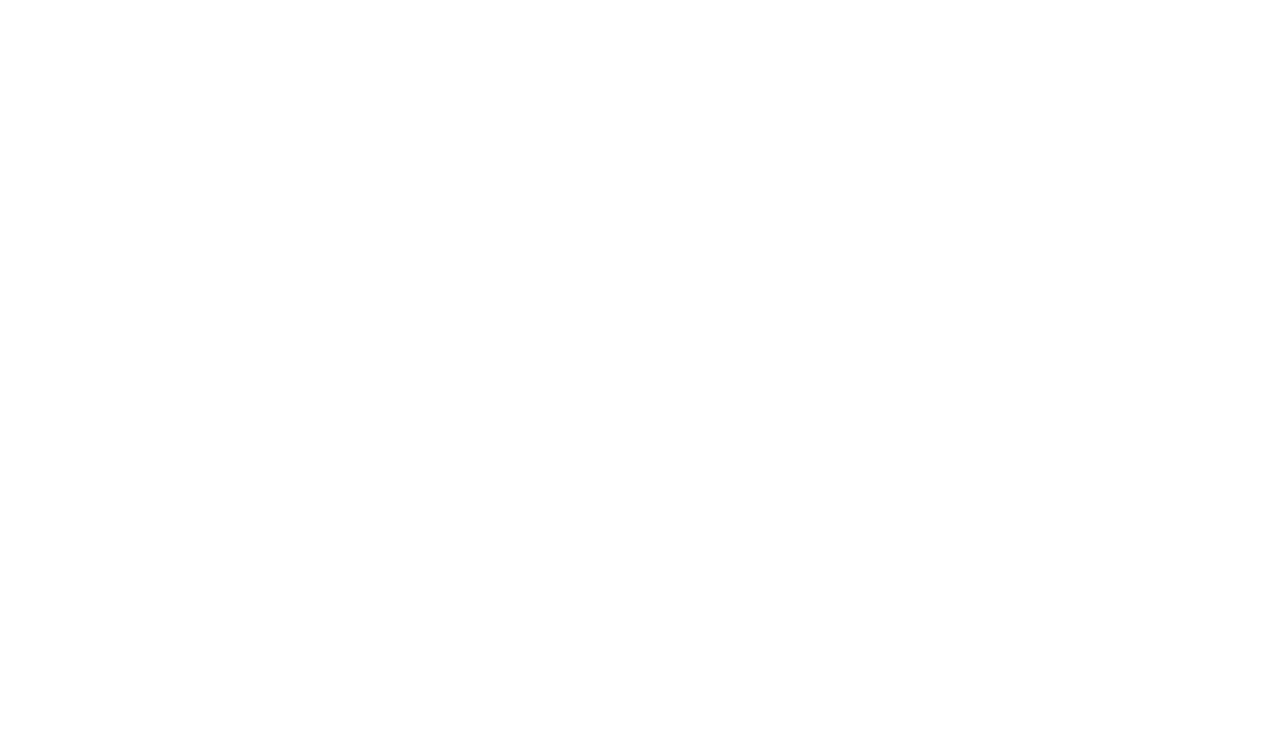
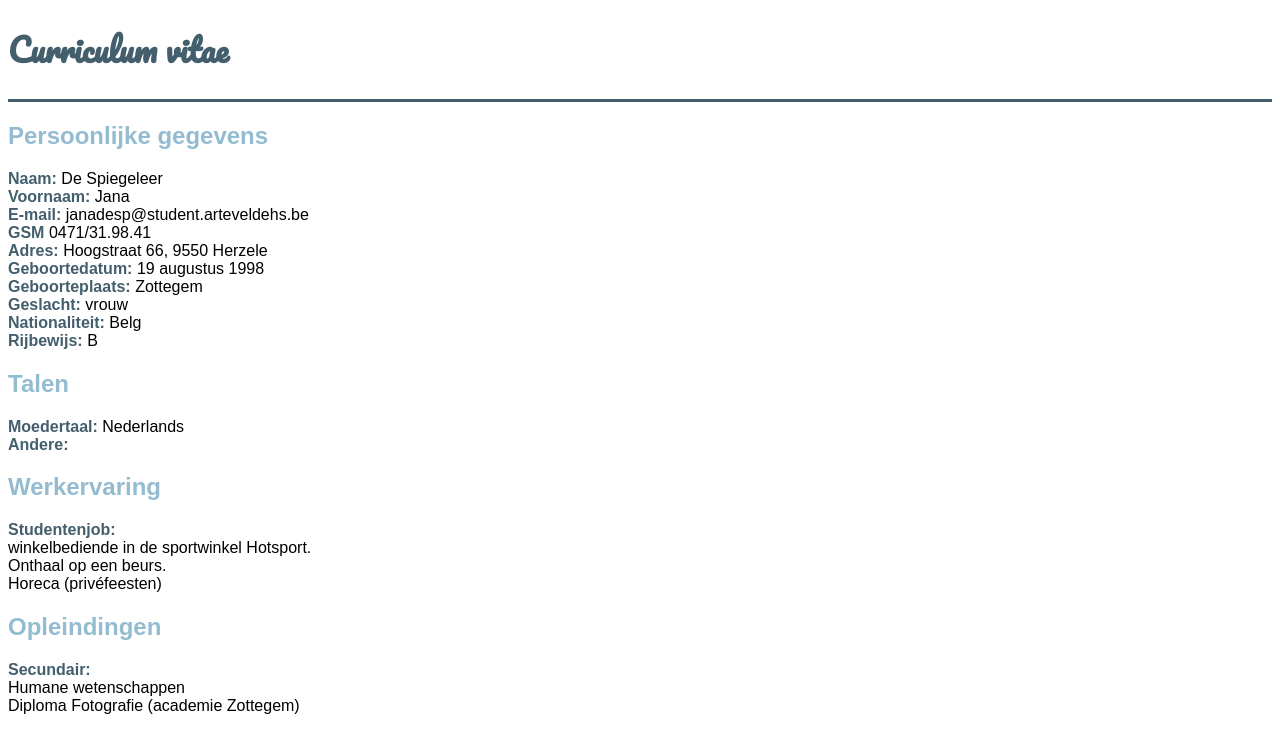
Before and after one commit to janadesp1/1718-nmd1, a plain HTML site: page index.html in a window 1280 px wide. Drawn offline with Linux system fonts and the light colour scheme.

Commit message:
curriculum  vitae

```diff
--- /dev/null
+++ b/css/main.css
@@ -0,0 +1,26 @@
+@import url('https://fonts.googleapis.com/css?family=Pacifico');
+body{
+    color:#000000;
+    font-family: Arial, Helvetica, sans-serif;
+}
+
+h1{
+    color:#435E6D;
+    font-family: pacifico;
+}
+
+h2{
+    color: #93BCD1;
+    font-family: Arial, Helvetica, sans-serif;
+}
+
+hr {
+    height: 3px;
+    border: none;
+    background-color: #435E6D;
+}
+
+.important {
+    color:#435E6D;
+    font-weight: bold;
+}
--- a/index.html
+++ b/index.html
@@ -4,9 +4,38 @@
     <meta charset="UTF-8">
     <meta name="viewport" content="width=device-width, initial-scale=1.0">
     <meta http-equiv="X-UA-Compatible" content="ie=edge">
+    <link rel="stylesheet" href="./css/main.css">
     <title>Document</title>
 </head>
 <body>
-
+    <h1>Curriculum vitae</h1>
+    <hr />
+        <h2> Persoonlijke gegevens</h2>
+            <p><span class="important">Naam:</span> De Spiegeleer<br>
+            <span class="important">Voornaam:</span> Jana<br>
+            <span class="important">E-mail:</span> janadesp@student.arteveldehs.be<br>
+            <span class="important">GSM</span> 0471/31.98.41<br>
+            <span class="important">Adres:</span> Hoogstraat 66, 9550 Herzele<br>
+            <span class="important">Geboortedatum:</span> 19 augustus 1998<br>
+            <span class="important">Geboorteplaats:</span> Zottegem<br>
+            <span class="important">Geslacht:</span> vrouw<br>
+            <span class="important">Nationaliteit:</span> Belg<br>
+            <span class="important">Rijbewijs:</span> B<br>
+            </p>
+        <h2>Talen</h2>
+            <p><span class="important">Moedertaal:</span> Nederlands<br>
+            <span class="important">Andere:</span>
+            </p>
+        <h2>Werkervaring</h2>
+            <p><span class="important">Studentenjob:</span> <br>
+            winkelbediende in de sportwinkel Hotsport.<br>
+            Onthaal op een beurs.<br>
+            Horeca (privéfeesten)
+            </p>
+        <h2>Opleindingen</h2>
+            <p><span class="important">Secundair:</span> <br>
+            Humane wetenschappen<br>
+            Diploma Fotografie (academie Zottegem)
+            </p>
 </body>
 </html>
```
Also changed, not shown: 2 other files.
